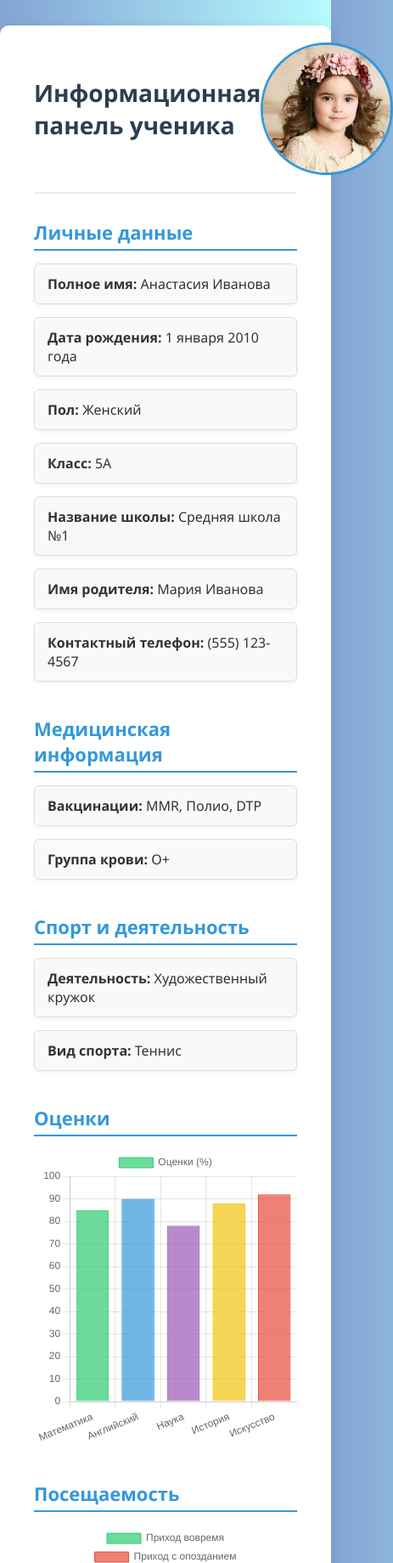
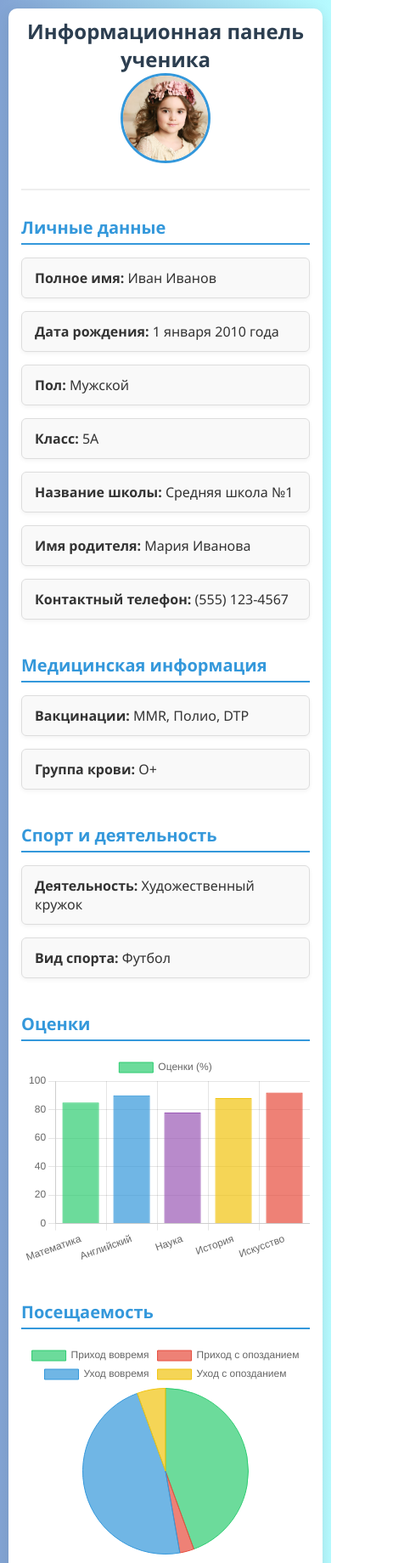
Before and after one commit to ShokhrukhAminov/dashboard, a plain HTML site: page index.html in a window 390 px wide. Shown: the top 1839 px of the page at 85% size, 463 px wide, since content can reach past the window. Drawn offline with nearby package versions, Linux system fonts and the light colour scheme.

Commit message:
Update index.html

```diff
--- a/index.html
+++ b/index.html
@@ -9,7 +9,7 @@
   <style>
     /* Basic Reset & Styling */
     body {
-        font-family: "Segoe UI", Tahoma, Geneva, Verdana, sans-serif;
+      font-family: 'Segoe UI', Tahoma, Geneva, Verdana, sans-serif;
       margin: 0;
       background: linear-gradient(to right, #83a4d4, #b6fbff);
       color: #333;
@@ -56,24 +56,12 @@
       opacity: 0;
     }
     /* Delay each section's animation for a staggered effect */
-      .section:nth-of-type(1) {
-        animation-delay: 0.2s;
-      }
-      .section:nth-of-type(2) {
-        animation-delay: 0.4s;
-      }
-      .section:nth-of-type(3) {
-        animation-delay: 0.6s;
-      }
-      .section:nth-of-type(4) {
-        animation-delay: 0.8s;
-      }
-      .section:nth-of-type(5) {
-        animation-delay: 1s;
-      }
-      .section:nth-of-type(6) {
-        animation-delay: 1.2s;
-      }
+    .section:nth-of-type(1) { animation-delay: 0.2s; }
+    .section:nth-of-type(2) { animation-delay: 0.4s; }
+    .section:nth-of-type(3) { animation-delay: 0.6s; }
+    .section:nth-of-type(4) { animation-delay: 0.8s; }
+    .section:nth-of-type(5) { animation-delay: 1s; }
+    .section:nth-of-type(6) { animation-delay: 1.2s; }
     .section h2 {
       margin-bottom: 15px;
       border-bottom: 2px solid #3498db;
@@ -91,12 +79,12 @@
       padding: 12px 15px;
       border: 1px solid #ddd;
       border-radius: 6px;
-        box-shadow: 0 2px 5px rgba(0, 0, 0, 0.05);
+      box-shadow: 0 2px 5px rgba(0,0,0,0.05);
       transition: transform 0.3s ease, box-shadow 0.3s ease;
     }
     .info div:hover {
       transform: translateY(-3px);
-        box-shadow: 0 4px 10px rgba(0, 0, 0, 0.1);
+      box-shadow: 0 4px 10px rgba(0,0,0,0.1);
     }
     .chart-container {
       position: relative;
@@ -116,7 +104,7 @@
       border-radius: 25px;
       text-decoration: none;
       transition: background 0.3s ease, transform 0.3s ease;
-        box-shadow: 0 3px 8px rgba(0, 0, 0, 0.2);
+      box-shadow: 0 3px 8px rgba(0,0,0,0.2);
     }
     .share-link a:hover {
       background: #2980b9;
@@ -125,53 +113,70 @@
 
     /* Animations */
     @keyframes fadeIn {
-        from {
-          opacity: 0;
-          transform: scale(0.95);
+      from { opacity: 0; transform: scale(0.95); }
+      to { opacity: 1; transform: scale(1); }
     }
-        to {
-          opacity: 1;
-          transform: scale(1);
+    @keyframes slideInLeft {
+      from { opacity: 0; transform: translateX(-50px); }
+      to { opacity: 1; transform: translateX(0); }
+    }
+    @keyframes zoomIn {
+      from { opacity: 0; transform: scale(0.5); }
+      to { opacity: 1; transform: scale(1); }
+    }
+    @keyframes fadeInUp {
+      from { opacity: 0; transform: translateY(20px); }
+      to { opacity: 1; transform: translateY(0); }
+    }
+
+    /* Responsive Adjustments */
+    @media (max-width: 768px) {
+      .dashboard {
+        margin: 10px;
+        padding: 15px 20px;
+      }
+      .header {
+        flex-direction: column;
+        text-align: center;
+      }
+      .header img {
+        width: 120px;
+        height: 120px;
+        margin-bottom: 10px;
+      }
+      .section h2 {
+        font-size: 20px;
+      }
+      .chart-container {
+        height: 300px;
       }
     }
-      @keyframes slideInLeft {
-        from {
-          opacity: 0;
-          transform: translateX(-50px);
+
+    @media (max-width: 480px) {
+      .dashboard {
+        padding: 10px 15px;
       }
-        to {
-          opacity: 1;
-          transform: translateX(0);
+      .header h1 {
+        font-size: 24px;
       }
+      .header img {
+        width: 100px;
+        height: 100px;
       }
-      @keyframes zoomIn {
-        from {
-          opacity: 0;
-          transform: scale(0.5);
+      .info {
+        grid-template-columns: 1fr;
       }
-        to {
-          opacity: 1;
-          transform: scale(1);
-        }
-      }
-      @keyframes fadeInUp {
-        from {
-          opacity: 0;
-          transform: translateY(20px);
-        }
-        to {
-          opacity: 1;
-          transform: translateY(0);
+      .chart-container {
+        height: 250px;
       }
     }
   </style>
 </head>
 <body>
   <div class="dashboard">
-      <!-- Header with Title & Pupil Picture -->
+    <!-- Header with Title & Profile Picture -->
     <div class="header">
       <h1>Информационная панель ученика</h1>
-        <!-- Updated profile picture with 'child_picture.jpg' -->
       <img src="child_picture.jpg" alt="Фотография ученика" />
     </div>
 
@@ -179,9 +184,9 @@
     <div class="section" id="personal-details">
       <h2>Личные данные</h2>
       <div class="info">
-          <div><strong>Полное имя:</strong> Анастасия Иванова</div>
+        <div><strong>Полное имя:</strong> Иван Иванов</div>
         <div><strong>Дата рождения:</strong> 1 января 2010 года</div>
-          <div><strong>Пол:</strong> Женский</div>
+        <div><strong>Пол:</strong> Мужской</div>
         <div><strong>Класс:</strong> 5А</div>
         <div><strong>Название школы:</strong> Средняя школа №1</div>
         <div><strong>Имя родителя:</strong> Мария Иванова</div>
@@ -203,7 +208,7 @@
       <h2>Спорт и деятельность</h2>
       <div class="info">
         <div><strong>Деятельность:</strong> Художественный кружок</div>
-          <div><strong>Вид спорта:</strong> Теннис</div>
+        <div><strong>Вид спорта:</strong> Футбол</div>
       </div>
     </div>
 
@@ -238,79 +243,68 @@
   <!-- JavaScript to Render Charts -->
   <script>
     // Grades Chart (Bar Chart)
-      const gradesCtx = document.getElementById("gradesChart").getContext("2d");
+    const gradesCtx = document.getElementById('gradesChart').getContext('2d');
     const gradesChart = new Chart(gradesCtx, {
-        type: "bar",
+      type: 'bar',
       data: {
-          labels: ["Математика", "Английский", "Наука", "История", "Искусство"],
-          datasets: [
-            {
-              label: "Оценки (%)",
+        labels: ['Математика', 'Английский', 'Наука', 'История', 'Искусство'],
+        datasets: [{
+          label: 'Оценки (%)',
           data: [85, 90, 78, 88, 92],
           backgroundColor: [
-                "rgba(46, 204, 113, 0.7)",
-                "rgba(52, 152, 219, 0.7)",
-                "rgba(155, 89, 182, 0.7)",
-                "rgba(241, 196, 15, 0.7)",
-                "rgba(231, 76, 60, 0.7)",
+            'rgba(46, 204, 113, 0.7)',
+            'rgba(52, 152, 219, 0.7)',
+            'rgba(155, 89, 182, 0.7)',
+            'rgba(241, 196, 15, 0.7)',
+            'rgba(231, 76, 60, 0.7)'
           ],
           borderColor: [
-                "rgba(46, 204, 113, 1)",
-                "rgba(52, 152, 219, 1)",
-                "rgba(155, 89, 182, 1)",
-                "rgba(241, 196, 15, 1)",
-                "rgba(231, 76, 60, 1)",
+            'rgba(46, 204, 113, 1)',
+            'rgba(52, 152, 219, 1)',
+            'rgba(155, 89, 182, 1)',
+            'rgba(241, 196, 15, 1)',
+            'rgba(231, 76, 60, 1)'
           ],
-              borderWidth: 1,
-            },
-          ],
+          borderWidth: 1
+        }]
       },
       options: {
         scales: {
-            y: { beginAtZero: true, max: 100 },
+          y: { beginAtZero: true, max: 100 }
         },
         responsive: true,
-          maintainAspectRatio: false,
-        },
+        maintainAspectRatio: false
+      }
     });
 
     // Attendance Chart (Pie Chart)
-      const attendanceCtx = document
-        .getElementById("attendanceChart")
-        .getContext("2d");
+    const attendanceCtx = document.getElementById('attendanceChart').getContext('2d');
     const attendanceChart = new Chart(attendanceCtx, {
-        type: "pie",
+      type: 'pie',
       data: {
-          labels: [
-            "Приход вовремя",
-            "Приход с опозданием",
-            "Уход вовремя",
-            "Уход с опозданием",
-          ],
-          datasets: [
-            {
-              label: "Посещаемость",
+        labels: ['Приход вовремя', 'Приход с опозданием', 'Уход вовремя', 'Уход с опозданием'],
+        datasets: [{
+          label: 'Посещаемость',
           data: [80, 5, 85, 10],
           backgroundColor: [
-                "rgba(46, 204, 113, 0.7)",
-                "rgba(231, 76, 60, 0.7)",
-                "rgba(52, 152, 219, 0.7)",
-                "rgba(241, 196, 15, 0.7)",
+            'rgba(46, 204, 113, 0.7)',
+            'rgba(231, 76, 60, 0.7)',
+            'rgba(52, 152, 219, 0.7)',
+            'rgba(241, 196, 15, 0.7)'
           ],
           borderColor: [
-                "rgba(46, 204, 113, 1)",
-                "rgba(231, 76, 60, 1)",
-                "rgba(52, 152, 219, 1)",
-                "rgba(241, 196, 15, 1)",
+            'rgba(46, 204, 113, 1)',
+            'rgba(231, 76, 60, 1)',
+            'rgba(52, 152, 219, 1)',
+            'rgba(241, 196, 15, 1)'
           ],
-              borderWidth: 1,
-            },
-          ],
+          borderWidth: 1
+        }]
       },
       options: {
         responsive: true,
-          maintainAspectRatio: false,
-        },
+        maintainAspectRatio: false
+      }
     });
   </script>
 </body>
```
Lines whose indentation alone changed are shown as unchanged.
